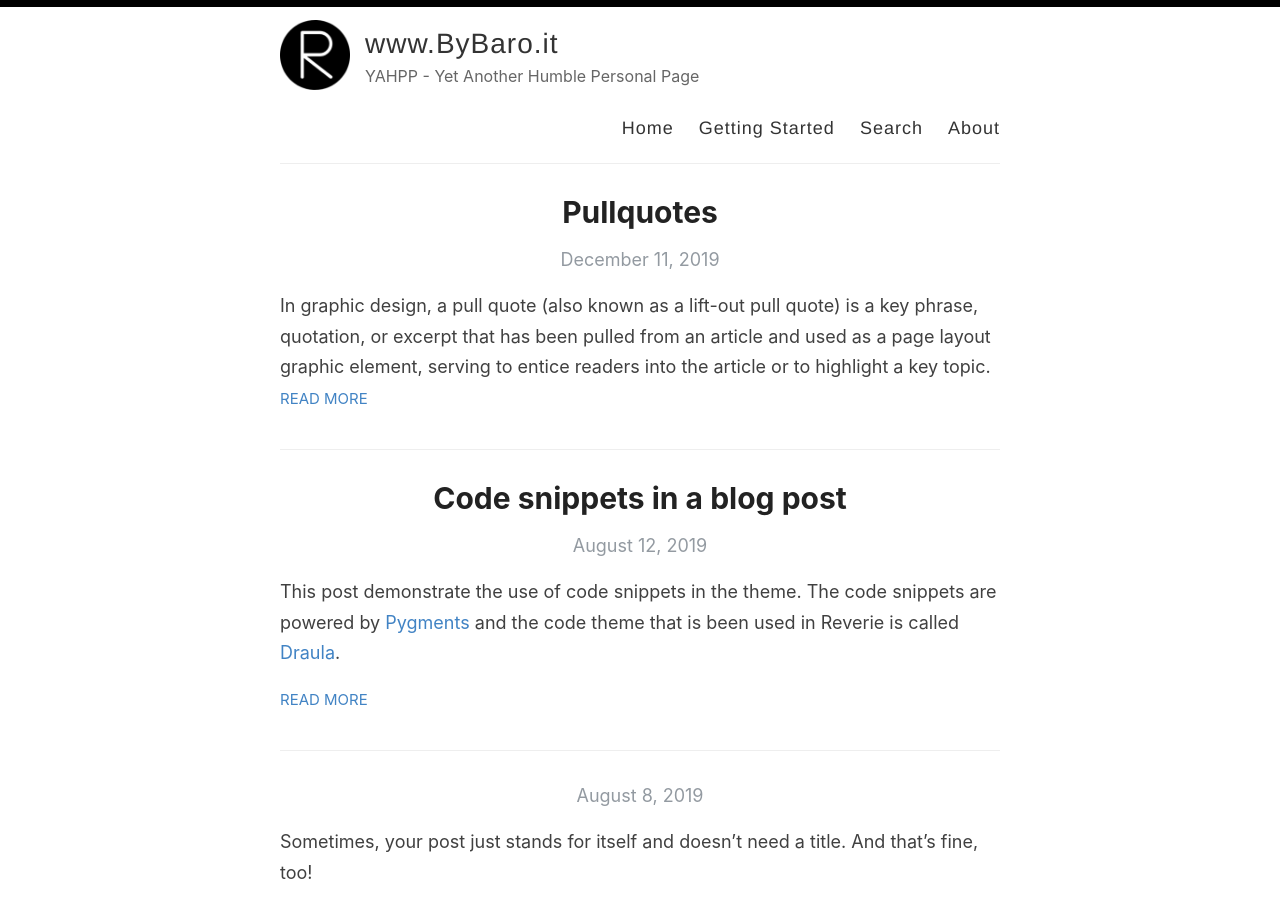
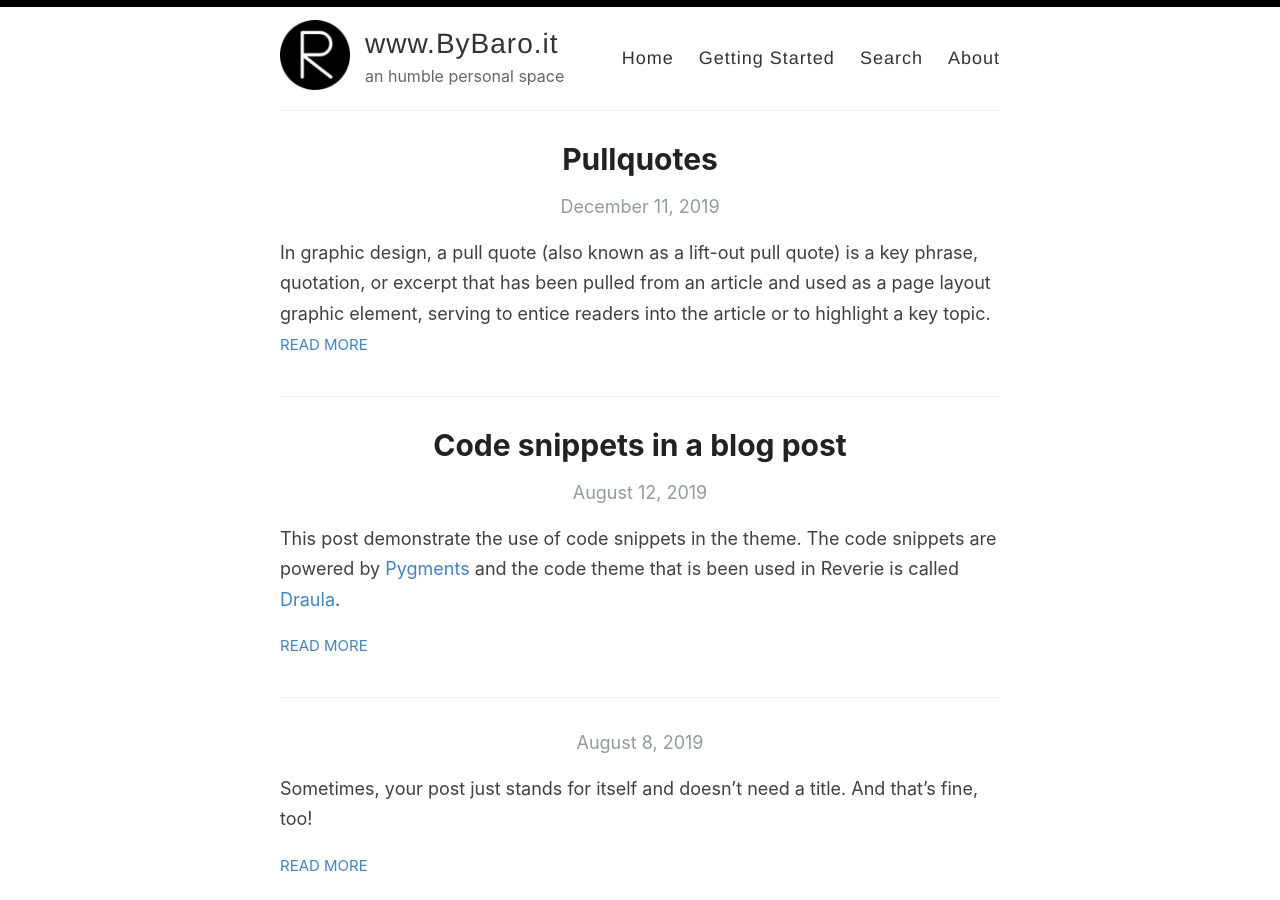
Before and after one commit to baro77/baro77.github.io, a Jekyll site: the page built from index.html, in a window 1280 px wide and 900 px high. Built offline with Jekyll 4.4.1, drawn with Linux system fonts in a browser that asks for light colours; the list of posts is cut into pages by our own code.

Commit message:
updated description

```diff
--- a/_config.yml
+++ b/_config.yml
@@ -9,7 +9,7 @@ name: www.ByBaro.it
 author: Andrea Barontini
 
 # Short bio or description (displayed in the header)
-description: YAHPP - Yet Another Humble Personal Page
+description: an humble personal space
 
 # URL of your avatar or profile pic (you could use your GitHub profile pic)
 avatar: /images/reverie.png
```
